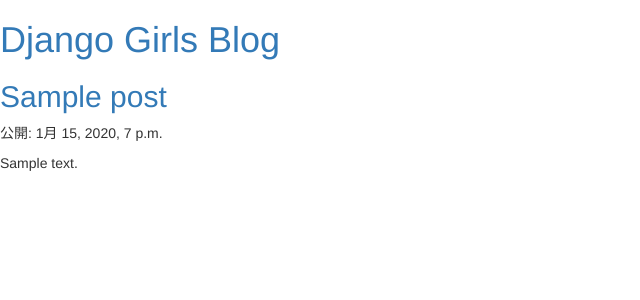
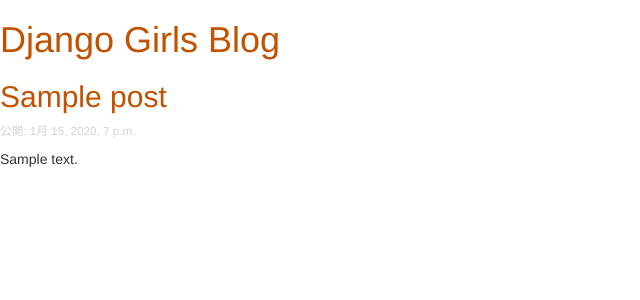
Before and after one commit to hidsh/django-girls, a Django app: page / in a window 1280 px wide. Shown: the top 300 px of the page, without its empty margins (0-640 px from the left). Run offline with Django 3.2, Linux system fonts and the light colour scheme; tables that the repository leaves empty hold one stand-in row (values such as "Sample post"); some libraries are stand-ins or nearby versions.

Commit message:
add css for blog

```diff
--- /dev/null
+++ b/blog/static/blog.css
@@ -0,0 +1,8 @@
+h1 a, h2 a {
+	color: #C25100;
+}
+
+p#date {
+	color: lightgray;
+	font-size: smaller;
+}
--- a/blog/templates/blog/post_list.html
+++ b/blog/templates/blog/post_list.html
@@ -1,7 +1,9 @@
+{% load static %}
 <html>
 	<head>
 		<link rel="stylesheet" href="//maxcdn.bootstrapcdn.com/bootstrap/3.2.0/css/bootstrap.min.css">
 		<link rel="stylesheet" href="//maxcdn.bootstrapcdn.com/bootstrap/3.2.0/css/bootstrap-theme.min.css">
+		<link rel="stylesheet" href="{% static 'blog.css' %}">
 		<title>My blog</title>
 	</head>
 	<body>
@@ -12,7 +14,7 @@
 		{% for post in posts %}
 		<div>
 			<h2><a href="">{{ post.title }}</a></h2>
-			<p>公開: {{ post.published_date }}</p>
+			<p id="date">公開: {{ post.published_date }}</p>
 			<p>{{ post.text|linebreaksbr }}</p>
 		</div>
 		{% endfor %}
```
Also changed, not shown: mysite/settings.py (+6 -1 lines).
